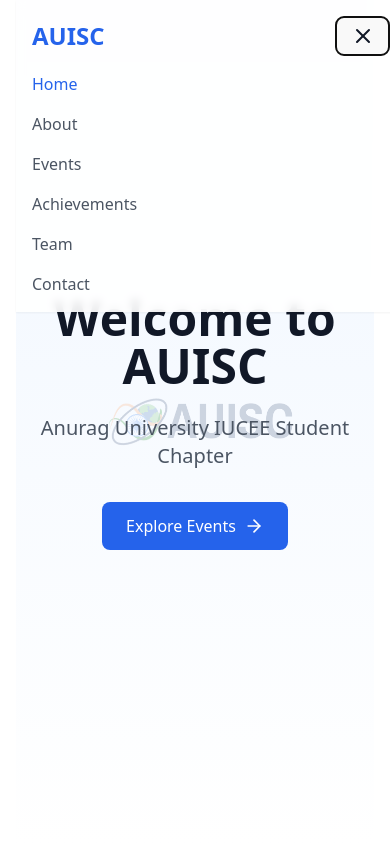
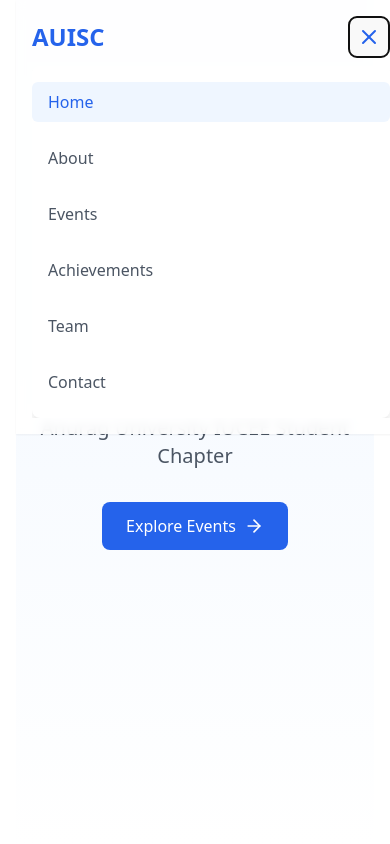
Before and after one commit to shivasai1807/WEBSITE-AUISC, a React (Vite) app: page / in a window 390 px wide. Both pictures are taken after a click on the button "Toggle menu". Shown: the top 844 px of the page. Built offline with nearby package versions, Linux system fonts and the light colour scheme.

Commit message:
logo removed

```diff
--- a/src/components/layout/Header.jsx
+++ b/src/components/layout/Header.jsx
@@ -1,7 +1,7 @@
 import { useState } from 'react';
 import { Link, useLocation } from 'react-router-dom';
 import { Menu, X } from 'lucide-react';
-import { motion } from 'framer-motion';
+import { motion, AnimatePresence } from 'framer-motion';
 
 const navLinks = [
   { path: '/', label: 'Home' },
@@ -32,7 +32,7 @@
                 to={link.path}
                 className={`${
                   location.pathname === link.path
-                    ? 'text-blue-600'
+                    ? 'text-blue-600 font-medium'
                     : 'text-gray-600 hover:text-blue-600'
                 } transition-colors duration-200`}
               >
@@ -43,31 +43,38 @@
 
           {/* Mobile Menu Button */}
           <button
-            className="md:hidden"
+            className="md:hidden p-2 rounded-lg hover:bg-blue-50 transition-colors duration-200"
             onClick={() => setIsOpen(!isOpen)}
+            aria-label="Toggle menu"
           >
-            {isOpen ? <X size={24} /> : <Menu size={24} />}
+            {isOpen ? (
+              <X className="text-blue-600" size={24} />
+            ) : (
+              <Menu className="text-blue-600" size={24} />
+            )}
           </button>
         </div>
 
         {/* Mobile Navigation */}
+        <AnimatePresence>
           {isOpen && (
             <motion.div
-            initial={{ opacity: 0, y: -20 }}
-            animate={{ opacity: 1, y: 0 }}
-            exit={{ opacity: 0, y: -20 }}
-            className="md:hidden mt-4"
+              initial={{ opacity: 0, height: 0 }}
+              animate={{ opacity: 1, height: 'auto' }}
+              exit={{ opacity: 0, height: 0 }}
+              transition={{ duration: 0.2 }}
+              className="md:hidden overflow-hidden"
             >
-            <div className="flex flex-col space-y-4">
+              <div className="flex flex-col space-y-4 py-4 bg-white rounded-lg shadow-lg mt-2">
                 {navLinks.map((link) => (
                   <Link
                     key={link.path}
                     to={link.path}
-                  className={`${
+                    className={`px-4 py-2 ${
                       location.pathname === link.path
-                      ? 'text-blue-600'
-                      : 'text-gray-600 hover:text-blue-600'
-                  } transition-colors duration-200`}
+                        ? 'text-blue-600 font-medium bg-blue-50'
+                        : 'text-gray-600 hover:text-blue-600 hover:bg-blue-50'
+                    } transition-all duration-200 rounded-md`}
                     onClick={() => setIsOpen(false)}
                   >
                     {link.label}
@@ -76,6 +83,7 @@
               </div>
             </motion.div>
           )}
+        </AnimatePresence>
       </nav>
     </header>
   );
--- a/src/pages/Home.jsx
+++ b/src/pages/Home.jsx
@@ -36,13 +36,13 @@
           ref={parallaxRef}
           className="absolute inset-0 bg-gradient-to-b from-blue-50 to-white"
         >
-          <div className="parallax-logo absolute inset-0 flex items-center justify-center">
+          {/* <div className="parallax-logo absolute inset-0 flex items-center justify-center">
             <img
               src={AUISC_Logo}
               alt="AUISC Logo"
               className="w-64 h-64 object-contain opacity-20"
             />
-          </div>
+          </div> */}
         </div>
         <div className="container mx-auto px-4 text-center relative z-10">
           <motion.h1
```
Lines whose indentation alone changed are shown as unchanged.
